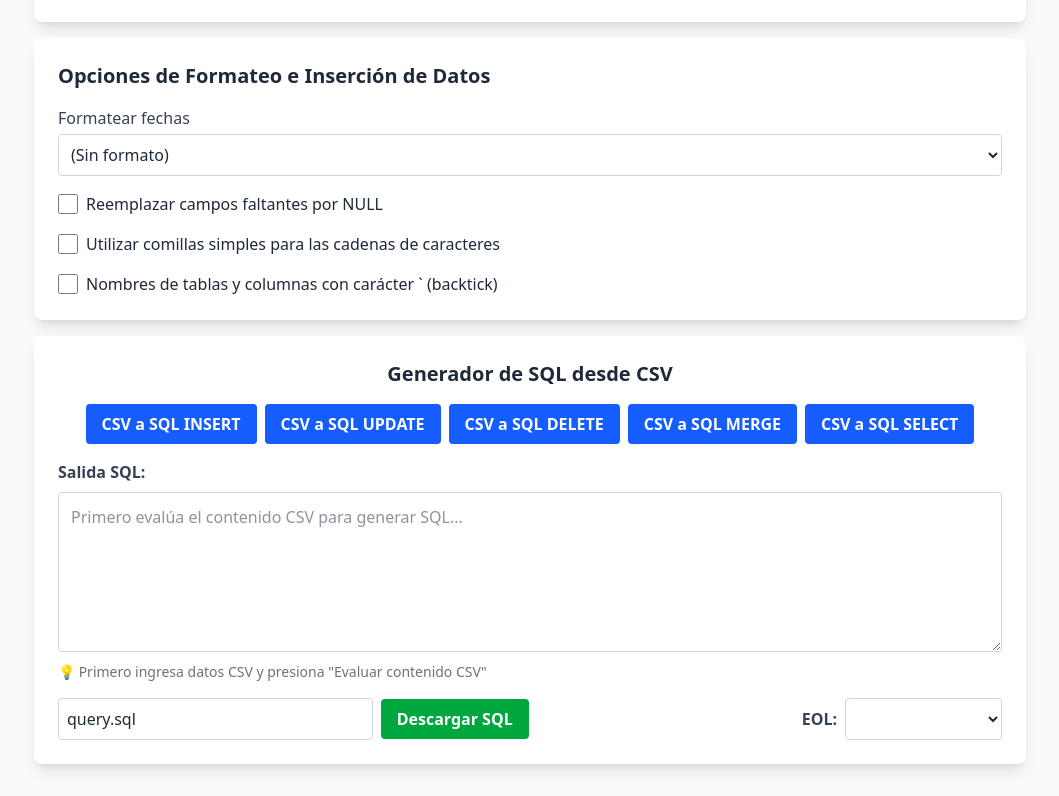
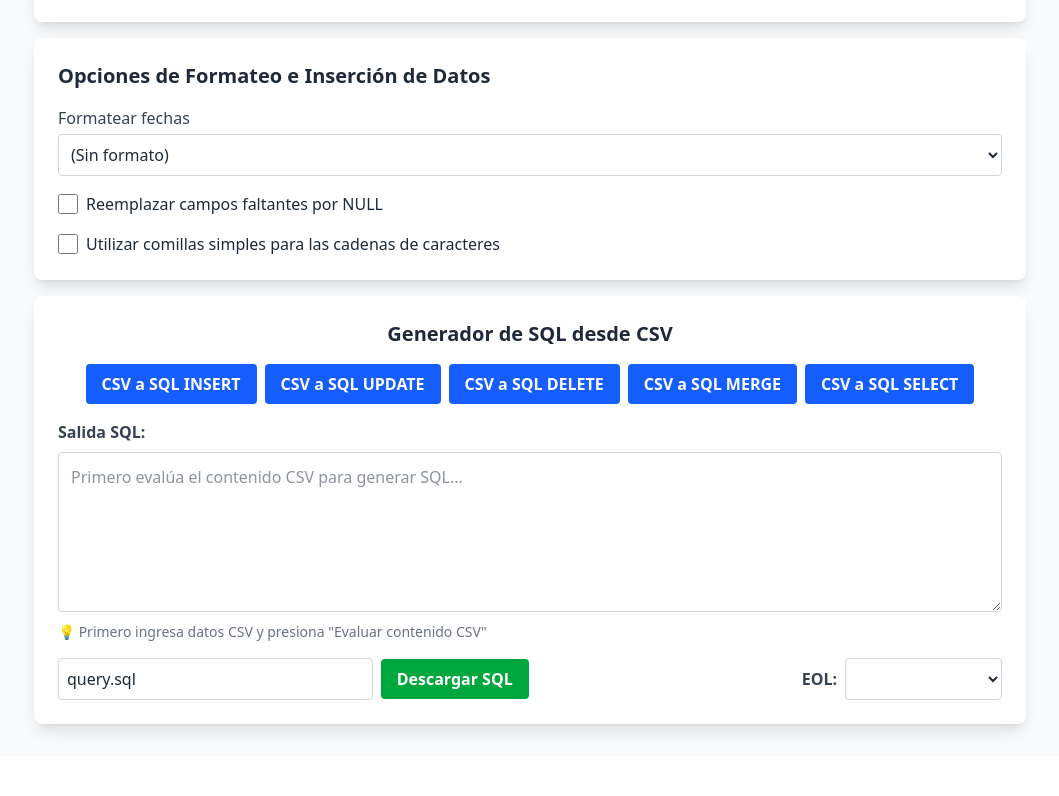
Before and after one commit to Fhernd/proy10_convertidor_csv_sql, a Vue app: page / in a window 1280 px wide. Shown: the part 2003-2799 px from the top of the page, without its empty margins (110-1169 px from the left). After the commit the page ends 2759 px from the top, so only its background shows below. Built offline with nearby package versions, Linux system fonts and the light colour scheme; the HTML template or start-up script is replaced by a standard one.

Commit message:
Se eliminó la opción "Nombres de tablas y columnas con carácter ` (backtick)". No se requiere.

```diff
--- a/src/App.vue
+++ b/src/App.vue
@@ -115,7 +115,6 @@ const paramsOpcionesFormato = ref({
   formatDates: "",
   replaceNulls: false,
   useSingleQuotes: false,
-  useBackticks: false,
 });
 
 const paramsOpcionesSalida = ref({
--- a/src/components/OpcionesFormato.vue
+++ b/src/components/OpcionesFormato.vue
@@ -40,12 +40,6 @@
                     class="mr-2 h-5 w-5 text-blue-600 border-gray-300 rounded focus:ring focus:ring-blue-200">
                 Utilizar comillas simples para las cadenas de caracteres
             </label>
-
-            <label class="flex items-center">
-                <input v-model="useBackticks" type="checkbox"
-                    class="mr-2 h-5 w-5 text-blue-600 border-gray-300 rounded focus:ring focus:ring-blue-200">
-                Nombres de tablas y columnas con carácter ` (backtick)
-            </label>
         </div>
     </div>
 </template>
@@ -57,7 +51,6 @@ const selectedDateFormat = ref('');
 const customDateFormat = ref('');
 const replaceNulls = ref(false);
 const useSingleQuotes = ref(false);
-const useBackticks = ref(false);
 
 const emit = defineEmits('update:opcionesFormato');
 
@@ -69,12 +62,11 @@ const formatDates = computed(() => {
     return selectedDateFormat.value || '';
 });
 
-watch([selectedDateFormat, customDateFormat, replaceNulls, useSingleQuotes, useBackticks], () => {
+watch([selectedDateFormat, customDateFormat, replaceNulls, useSingleQuotes], () => {
     emit('update:opcionesFormato', {
         formatDates: formatDates.value,
         replaceNulls: replaceNulls.value,
         useSingleQuotes: useSingleQuotes.value,
-        useBackticks: useBackticks.value,
     });
 });
 
--- a/src/components/SalidaSQL.vue
+++ b/src/components/SalidaSQL.vue
@@ -196,11 +196,6 @@ const formatValueByType = (value, dataType, forceVarchar = false, useSingleQuote
 
 // Function to get the appropriate quote character for identifiers based on SGBD
 const getIdentifierQuote = () => {
-    // If useBackticks option is enabled, use backticks
-    if (props.paramsOpcionesFormato?.useBackticks) {
-        return '`';
-    }
-
     // Determine quote based on SGBD
     const sgbd = props.paramsOpcionesSGBD?.sgbdSeleccionado?.toLowerCase() || 'mysql';
 
@@ -224,7 +219,7 @@ const getIdentifierQuote = () => {
 // Function to get the closing quote character (for SQL Server brackets)
 const getIdentifierCloseQuote = () => {
     const sgbd = props.paramsOpcionesSGBD?.sgbdSeleccionado?.toLowerCase() || 'mysql';
-    if (sgbd === 'sqlserver' && !props.paramsOpcionesFormato?.useBackticks) {
+    if (sgbd === 'sqlserver') {
         return ']';
     }
     return getIdentifierQuote();
```
